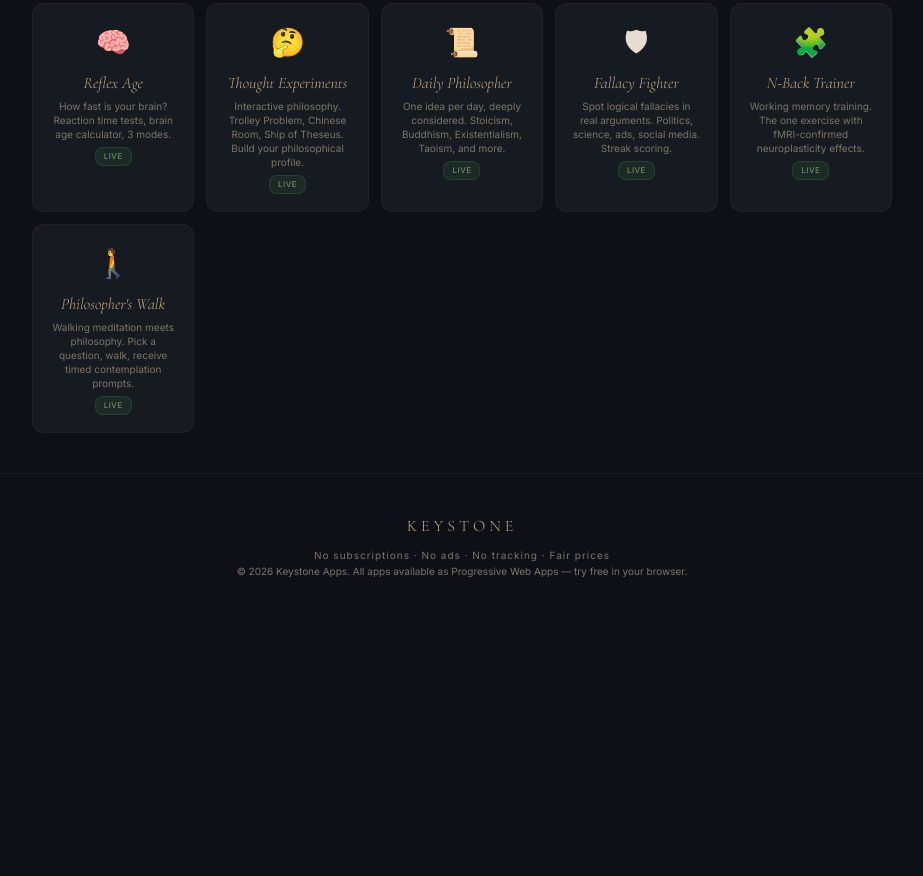
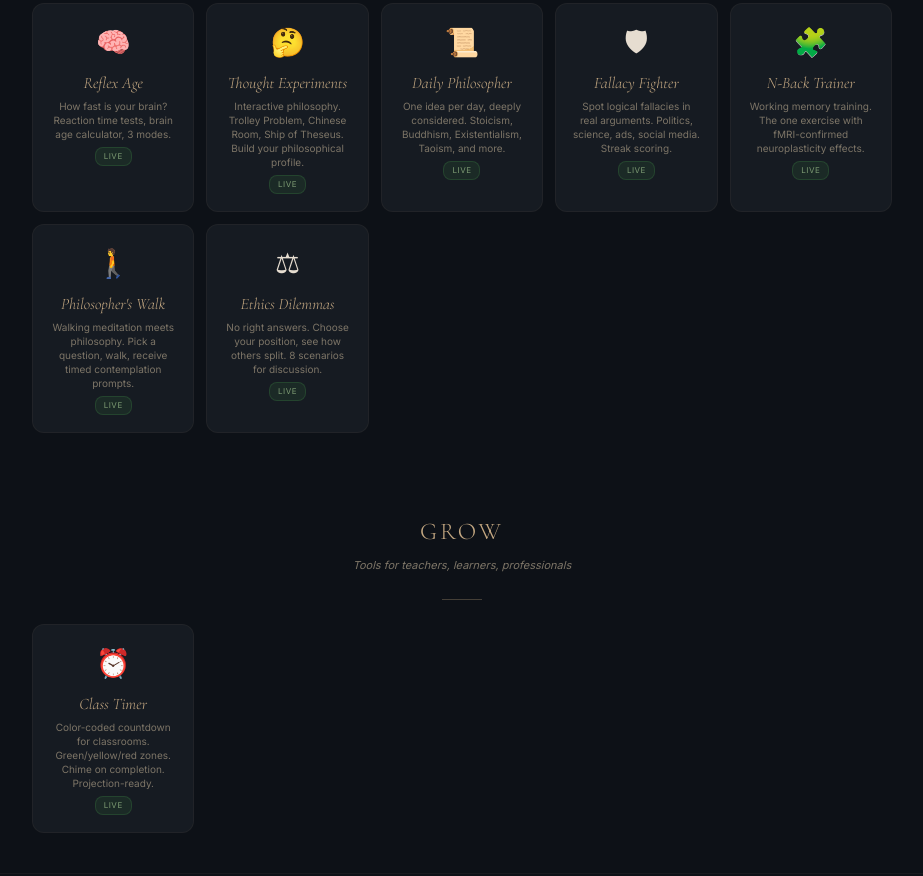
Before and after one commit to gcicc/keystone-apps, a plain HTML site: page index.html in a window 1280 px wide. Shown: the part 1901-2777 px from the top of the page, without its empty margins (178-1101 px from the left). Before the commit the page ends 2540 px from the top, so only its background shows below. Drawn offline with nearby package versions, Linux system fonts and the light colour scheme.

Commit message:
feat: add Lava Lamp, Ethics Dilemmas, Class Timer + Grow section (26 apps)
Co-Authored-By: Claude Opus 4.6 (1M context) <noreply@anthropic.com>

```diff
--- a/index.html
+++ b/index.html
@@ -62,7 +62,7 @@ a:hover{text-decoration:underline;}
 <div class="hero">
   <h1>Keystone</h1>
   <div class="tagline">Apps to help you flourish.</div>
-  <div class="count"><span>23</span> apps live &middot; <span>0</span> subscriptions &middot; <span>100%</span> free to try</div>
+  <div class="count"><span>26</span> apps live &middot; <span>0</span> subscriptions &middot; <span>100%</span> free to try</div>
 </div>
 
 <div class="pillars">
@@ -166,6 +166,12 @@ a:hover{text-decoration:underline;}
       <div class="app-desc">Reaction-diffusion. The math behind leopard spots and zebra stripes. Tap to seed, watch life emerge.</div>
       <span class="app-tag tag-live">Live</span>
     </a>
+    <a class="app-card" href="https://gcicc.github.io/lava-lamp/" target="_blank">
+      <span class="app-icon">&#x1F4A7;</span>
+      <div class="app-name">Lava Lamp</div>
+      <div class="app-desc">Mesmerizing blobs of light. Tap to create, tilt to shift gravity. 6 color themes. Retro zen.</div>
+      <span class="app-tag tag-live">Live</span>
+    </a>
   </div>
 </div>
 
@@ -244,6 +250,27 @@ a:hover{text-decoration:underline;}
       <div class="app-desc">Walking meditation meets philosophy. Pick a question, walk, receive timed contemplation prompts.</div>
       <span class="app-tag tag-live">Live</span>
     </a>
+    <a class="app-card" href="https://gcicc.github.io/ethics-dilemmas/" target="_blank">
+      <span class="app-icon">&#x2696;</span>
+      <div class="app-name">Ethics Dilemmas</div>
+      <div class="app-desc">No right answers. Choose your position, see how others split. 8 scenarios for discussion.</div>
+      <span class="app-tag tag-live">Live</span>
+    </a>
+  </div>
+</div>
+
+<!-- GROW -->
+<div class="section">
+  <div class="section-title">Grow</div>
+  <div class="section-sub">Tools for teachers, learners, professionals</div>
+  <div class="divider"></div>
+  <div class="app-grid">
+    <a class="app-card" href="https://gcicc.github.io/class-timer/" target="_blank">
+      <span class="app-icon">&#x23F0;</span>
+      <div class="app-name">Class Timer</div>
+      <div class="app-desc">Color-coded countdown for classrooms. Green/yellow/red zones. Chime on completion. Projection-ready.</div>
+      <span class="app-tag tag-live">Live</span>
+    </a>
   </div>
 </div>
 
```
